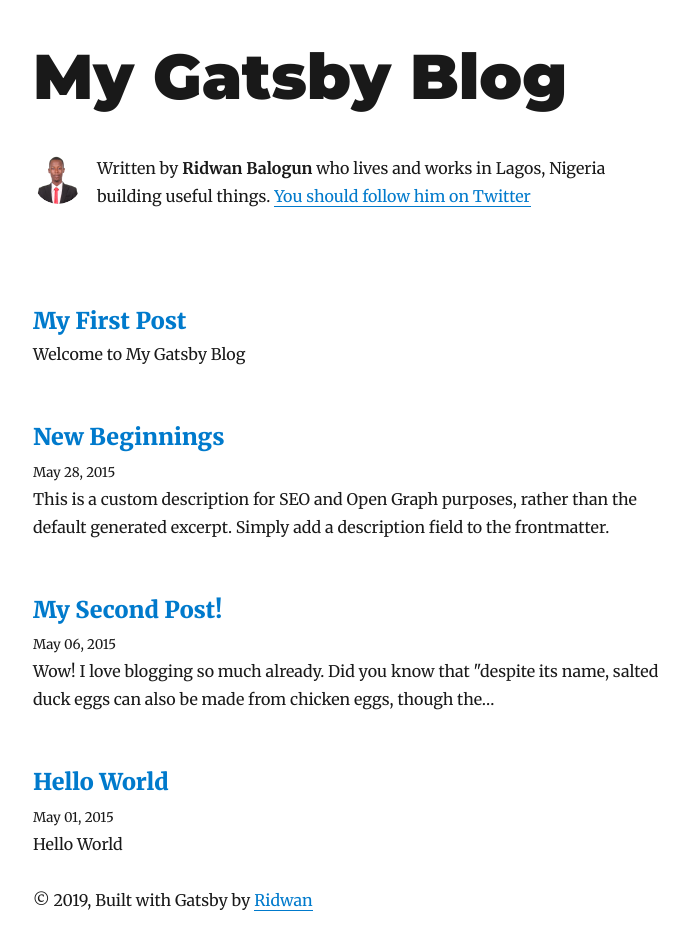
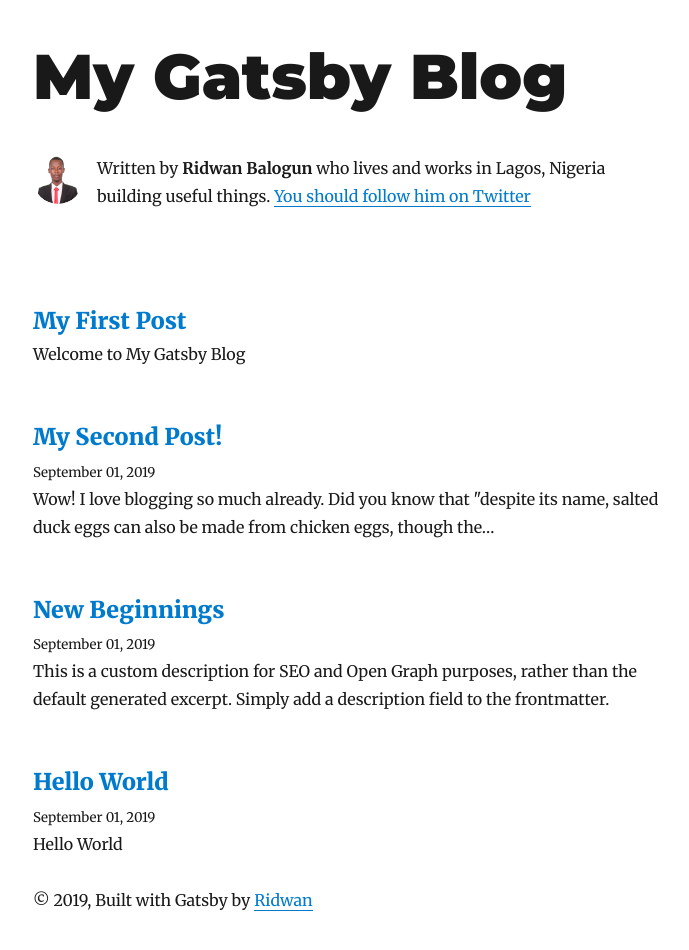
Before and after one commit to ridbay/gatsby-blog, a Gatsby site: page / in a window 1280 px wide. Shown: the whole page, without its empty margins (292-981 px from the left). Built offline with nearby package versions, Linux system fonts and the light colour scheme; Gatsby itself is replaced by a stand-in of ours; some packages are replaced by stand-ins of ours.

Commit message:
change post dates

```diff
--- a/content/blog/hello-world/index.md
+++ b/content/blog/hello-world/index.md
@@ -1,6 +1,6 @@
 ---
 title: Hello World
-date: "2015-05-01T22:12:03.284Z"
+date: "2019-09-01T22:12:03.284Z"
 description: "Hello World"
 ---
 
--- a/content/blog/my-second-post/index.md
+++ b/content/blog/my-second-post/index.md
@@ -1,6 +1,6 @@
 ---
 title: My Second Post!
-date: "2015-05-06T23:46:37.121Z"
+date: "2019-09-01T23:46:37.121Z"
 ---
 
 Wow! I love blogging so much already.
--- a/content/blog/new-beginnings/index.md
+++ b/content/blog/new-beginnings/index.md
@@ -1,6 +1,6 @@
 ---
 title: New Beginnings
-date: "2015-05-28T22:40:32.169Z"
+date: "2019-09-01T22:40:32.169Z"
 description: This is a custom description for SEO and Open Graph purposes, rather than the default generated excerpt. Simply add a description field to the frontmatter.
 ---
 
```
